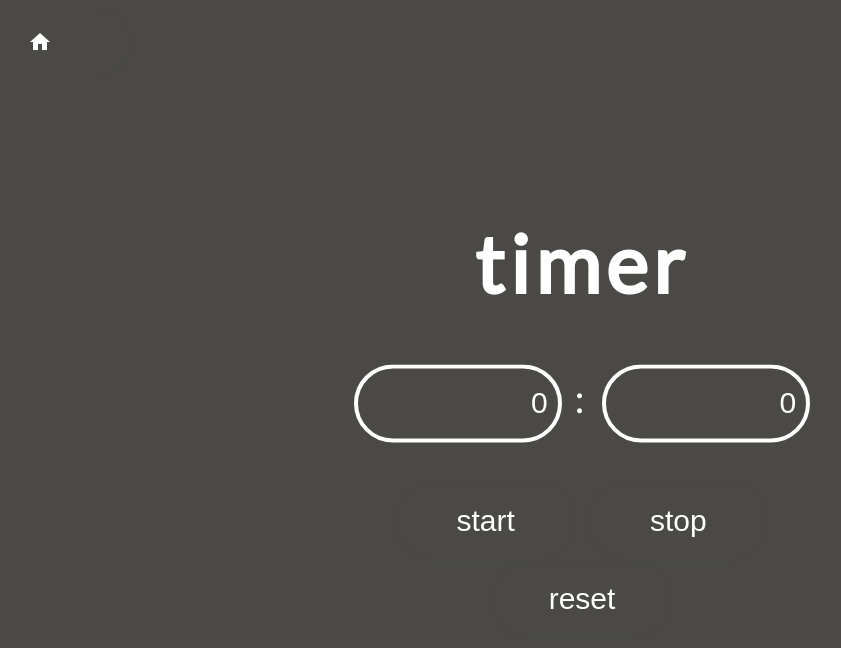
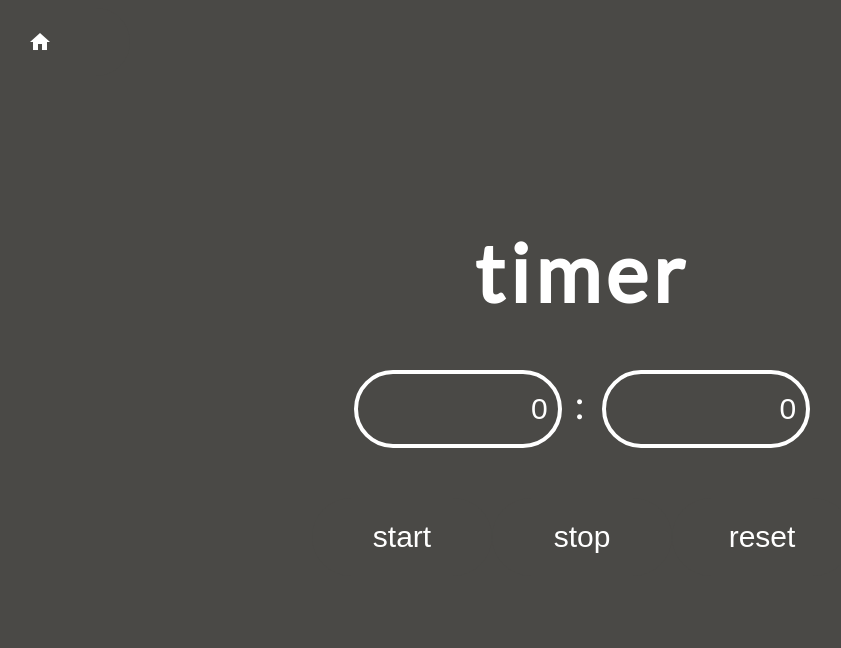
Before and after one commit to lauraswierkot/timer, a plain HTML site: page timer/timer.html in a window 1280 px wide. Both pictures are taken after a click on the button "start". Shown: the whole page, without its empty margins (58-899 px from the left). Drawn offline with Linux system fonts and the light colour scheme.

Commit message:
Layout and resizing changes

```diff
--- a/clock/clockStyle.css
+++ b/clock/clockStyle.css
@@ -5,6 +5,12 @@ body
 	color: #fff;
 	letter-spacing: 5px;
 	font-size:40px;
+}
+
+h1
+{
+	margin: 0;
+	padding-bottom: 30px;
 }
 
 #container
@@ -30,7 +36,10 @@ body
 
 #clock
 {
+	display: flex;
 	letter-spacing:7px;
+	justify-content: center;
+	padding: 10px;
 }
 
 button
--- a/stopwatch/stopwatchStyle.css
+++ b/stopwatch/stopwatchStyle.css
@@ -5,6 +5,11 @@ body
 	color: #fff;
 	letter-spacing: 5px;
 	font-size:40px;
+}
+
+h1
+{
+margin:0;
 }
 
 #container
@@ -21,6 +26,19 @@ body
     transform: translateX(-50%) translateY(-50%);
 	border: 2px solid transparent;
 	transition: 0.5s;
+}
+
+#timeContainer
+{
+	display: flex;
+	justify-content: center;
+	padding: 10px;
+}
+
+#buttonContainer
+{
+	display: flex;
+	justify-content: center;
 }
 
 #container:hover
--- a/style.css
+++ b/style.css
@@ -7,9 +7,15 @@ body
 	font-size:40px;
 }
 
+h1
+{
+	margin: 0;
+	padding-bottom: 30px;
+	width: 100%;
+}
+
 #container
 {
-	width: 1000px;
 	position:absolute;
 	text-align: center;
 	display: inline-block;
@@ -27,6 +33,12 @@ body
 #container:hover
 {
 	border: 2px solid orange;
+}
+
+#buttonContainer
+{
+	display: flex;
+	justify-content: center;
 }
 
 button
--- a/timer/timer.html
+++ b/timer/timer.html
@@ -3,6 +3,7 @@
 <head>
 	<meta charset="utf-8" />
 	<meta http-equiv="X-UA-Compatible" content="IE=edge,chrome=1"/>
+	<meta name="vieport" content="width=device-width, initial-scale=1.0">
 	<title>timer</title>
 	<link rel="stylesheet" href="timerStyle.css" type="text/css"/>
 	<link rel="preconnect" href="https://fonts.googleapis.com">
@@ -14,12 +15,16 @@
 <body>
 	<div id="container">
 		<h1>timer</h1>
-		<p><input type="number" id="minutes" value=0>
-		:
-		<input type="number" id="seconds" value=0></p>
+	<div id="timeContainer">
+	<p><input type="number" id="minutes" value=0>
+	:
+	<input type="number" id="seconds" value=0></p>
+	</div>
+	<div id="buttonContainer">
 		<button id="start">start</button>
 		<button id="stop">stop</button>
 		<button id="reset">reset</button>
+	</div>
 	</div>
 	<a href="../index.html">
 		<button <i class="material-icons">home</i></button></a>
--- a/timer/timerScript.js
+++ b/timer/timerScript.js
@@ -12,12 +12,14 @@ function startCountdown()
 	var minutesValue = minutesInput.value;
 	var secondsValue = secondsInput.value;
 
-	if(secondsValue != 0){
-	secondsValue--;}
+	if(secondsValue != 0)
+	{
+	secondsValue--;
+	}
 
 	if(secondsValue == 0 && minutesValue > 0)
 	{
-		secondsValue = 60;
+		secondsValue = 59;
 		minutesValue--;
 	}
 	else if(minutesValue == 0 && secondsValue == 0)
@@ -32,7 +34,22 @@ function startCountdown()
 	{
 		minutesValue = 0;
 	}
-
+	if(secondsValue > 60 || minutesValue > 60 )
+	{
+		alert("Value has to be smaller than 60");
+		document.getElementById('start').disabled = true;
+		minutesValue = 0;
+		secondsValue = 0;
+		document.getElementById('start').disabled = false;
+	}
+	if(minutesValue < 0 || secondsValue < 0)
+	{
+		alert("Value has to be bigger than 0");
+		document.getElementById('start').disabled = true;
+		minutesValue = 0;
+		secondsValue = 0;
+		document.getElementById('start').disabled = false;
+	}
 	minutesInput.value = minutesValue;
 	secondsInput.value = secondsValue;
 }
--- a/timer/timerStyle.css
+++ b/timer/timerStyle.css
@@ -5,6 +5,11 @@ body
 	color: #fff;
 	letter-spacing: 5px;
 	font-size:40px;
+}
+
+h1
+{
+margin:0;
 }
 
 #container
@@ -21,6 +26,19 @@ body
     transform: translateX(-50%) translateY(-50%);
 	border: 2px solid transparent;
 	transition: 0.5s;
+}
+
+#timeContainer
+{
+	display: flex;
+	justify-content: center;
+	padding: 10px;
+}
+
+#buttonContainer
+{
+	display: flex;
+	justify-content: center;
 }
 
 #container:hover
```
Also changed, not shown: clock/clock.html (+1 -0 lines), index.html (+4 -1 lines), stopwatch/stopwatch.html (+5 -0 lines).
